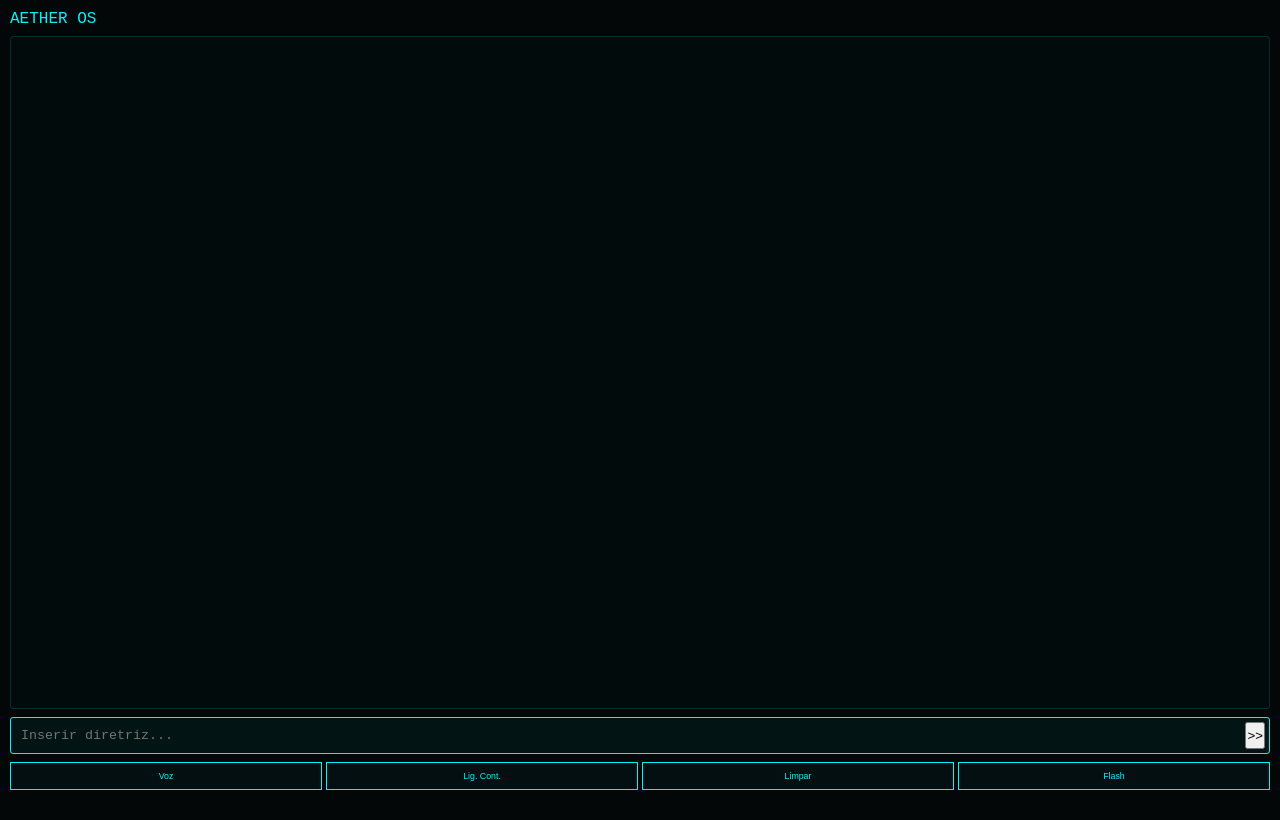
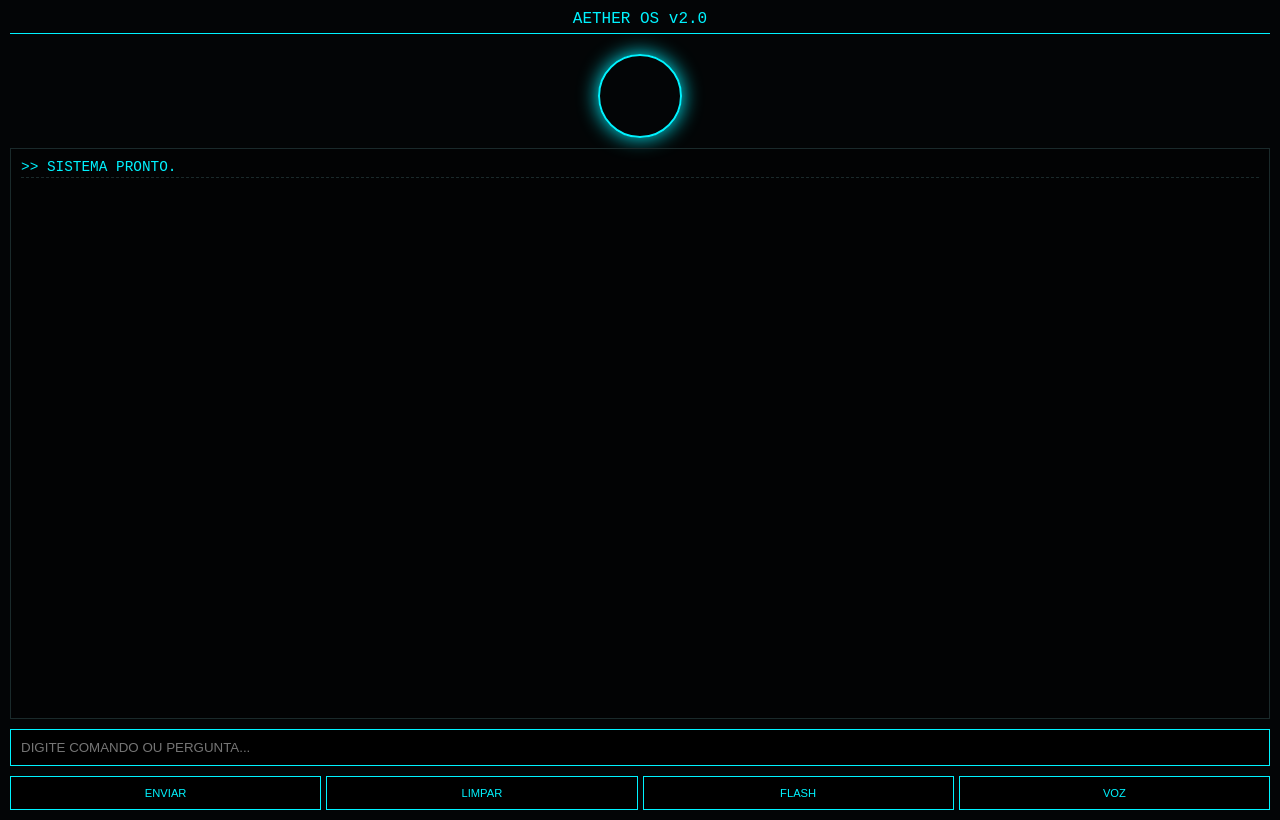
Before and after one commit to danisantosrocha188-commits/Meu-site, a website: page index.html in a window 1280 px wide. Drawn offline with Linux system fonts and the light colour scheme.

Commit message:
Update index.html

```diff
--- a/index.html
+++ b/index.html
@@ -2,94 +2,86 @@
 <html lang="pt-BR">
 <head>
     <meta charset="UTF-8">
-    <meta name="viewport" content="width=device-width, initial-scale=1.0, maximum-scale=1.0, user-scalable=no">
-    <title>AETHER OS</title>
+    <title>AETHER OS | SYSTEM</title>
     <style>
-        :root { --main-color: #00f3ff; --bg-color: #030708; --err-color: #ff0055; --font-mono: 'Courier New', Courier, monospace; }
-        * { box-sizing: border-box; margin: 0; padding: 0; user-select: none; }
-        html, body { width: 100%; height: 100%; background-color: var(--bg-color); color: var(--main-color); font-family: var(--font-mono); overflow: hidden; }
-        .app-container { display: flex; flex-direction: column; height: 100vh; height: 100dvh; padding: 10px; gap: 8px; }
-        #chat-container { flex: 1; overflow-y: auto; display: flex; flex-direction: column; gap: 8px; border: 1px solid rgba(0, 243, 255, 0.15); padding: 8px; background: rgba(0, 243, 255, 0.02); border-radius: 4px; }
-        .mensagem { font-size: 0.85rem; line-height: 1.3; word-break: break-word; }
-        .input-area { display: flex; gap: 5px; border: 1px solid var(--main-color); padding: 4px; background: rgba(0, 243, 255, 0.05); border-radius: 3px; }
-        input { flex: 1; background: transparent; border: none; color: var(--main-color); font-family: var(--font-mono); outline: none; padding: 6px; }
-        .reatores-grid { display: grid; grid-template-columns: repeat(4, 1fr); gap: 4px; }
-        .btn-reator { background: rgba(0, 243, 255, 0.03); border: 1px solid var(--main-color); color: var(--main-color); font-size: 0.55rem; padding: 8px 2px; text-align: center; cursor: pointer; }
-        .btn-reator.ativo { background: var(--main-color); color: var(--bg-color); font-weight: bold; }
+        :root { --neon: #00f3ff; --bg: #030506; }
+        body { background: var(--bg); color: var(--neon); font-family: 'Courier New', monospace; margin: 0; padding: 10px; height: 100vh; display: flex; flex-direction: column; }
+
+        /* HEADER & REACTOR */
+        header { border-bottom: 1px solid var(--neon); padding-bottom: 5px; margin-bottom: 10px; text-align: center; }
+        .reactor { width: 80px; height: 80px; border: 2px solid var(--neon); border-radius: 50%; margin: 10px auto; box-shadow: 0 0 15px var(--neon); animation: pulse 2s infinite; }
+        @keyframes pulse { 0% { box-shadow: 0 0 5px var(--neon); } 50% { box-shadow: 0 0 20px var(--neon); } 100% { box-shadow: 0 0 5px var(--neon); } }
+
+        /* TERMINAL */
+        #output { flex-grow: 1; overflow-y: auto; font-size: 0.9rem; margin-bottom: 10px; border: 1px solid #1a2a2b; padding: 10px; background: rgba(0,0,0,0.3); }
+        .log { margin-bottom: 5px; border-bottom: 1px dashed #1a2a2b; padding-bottom: 2px; }
+
+        /* CONTROLS - Estilo Sistema */
+        .controls { display: grid; grid-template-columns: repeat(4, 1fr); gap: 5px; }
+        button { background: #000; border: 1px solid var(--neon); color: var(--neon); padding: 10px 5px; cursor: pointer; font-size: 0.7rem; text-transform: uppercase; }
+        button:active { background: var(--neon); color: #000; }
+        input { background: #000; border: 1px solid var(--neon); color: #fff; width: 100%; padding: 10px; box-sizing: border-box; margin-bottom: 10px; }
     </style>
 </head>
 <body>
-    <div class="app-container">
-        <header><div class="logo">AETHER OS</div></header>
-        <div id="chat-container"></div>
-        <div class="input-area">
-            <input type="text" id="userInput" placeholder="Inserir diretriz..." onkeypress="if(event.key==='Enter') enviarMensagem()">
-            <button class="btn-send" onclick="enviarMensagem()">>></button>
-        </div>
-        <div class="reatores-grid">
-            <button class="btn-reator" id="reator-1" onclick="toggleReator(1)">Voz</button>
-            <button class="btn-reator" id="reator-2" onclick="toggleReator(2)">Lig. Cont.</button>
-            <button class="btn-reator" id="reator-3" onclick="toggleReator(3)">Limpar</button>
-            <button class="btn-reator" id="reator-4" onclick="toggleReator(4)">Flash</button>
-        </div>
+
+    <header>AETHER OS v2.0</header>
+    <div class="reactor"></div>
+
+    <div id="output">
+        <div class="log">>> SISTEMA PRONTO.</div>
+    </div>
+
+    <input type="text" id="cmd" placeholder="DIGITE COMANDO OU PERGUNTA...">
+
+    <div class="controls">
+        <button onclick="send()">ENVIAR</button>
+        <button onclick="clearLog()">LIMPAR</button>
+        <button onclick="toggleFlash()">FLASH</button>
+        <button onclick="toggleVoice()">VOZ</button>
     </div>
 
     <script>
-        let vozAtiva = false, ligacaoContinua = false, processando = false;
+        // LÓGICA DE CHAT
+        async function send() {
+            const input = document.getElementById('cmd');
+            const output = document.getElementById('output');
+            const msg = input.value;
+            if(!msg) return;
 
-        async function conectarIA(texto) {
-            // TENTATIVA 1: POLLINATIONS
+            output.innerHTML += `<div class="log" style="color:#fff">> ${msg}</div>`;
+            input.value = '';
+            output.innerHTML += `<div class="log">> Processando...</div>`;
+
             try {
-                const res1 = await fetch(`https://text.pollinations.ai/${encodeURIComponent(texto)}?seed=${Math.floor(Math.random()*9999)}`);
-                if(res1.ok) return await res1.text();
-            } catch(e) {}
+                // Requisição robusta
+                const res = await fetch(`https://text.pollinations.ai/${encodeURIComponent(msg)}?seed=${Date.now()}`);
+                const data = await res.text();
 
-            // TENTATIVA 2: POPCAT (Backup sem trava)
-            try {
-                const res2 = await fetch(`https://api.popcat.xyz/chatbot?msg=${encodeURIComponent(texto)}`);
-                const json2 = await res2.json();
-                return json2.response;
+                // Remove o "Processando..." e mostra a resposta
+                output.lastElementChild.remove();
+                output.innerHTML += `<div class="log" style="color:var(--neon)">>> AETHER: ${data}</div>`;
             } catch(e) {
-                return "Sistemas operacionais sobrecarregados. O canal principal de comunicação está offline, Senhor.";
+                output.lastElementChild.remove();
+                output.innerHTML += `<div class="log" style="color:red">>> ERRO: FALHA NA REDE.</div>`;
             }
+            output.scrollTop = output.scrollHeight;
         }
 
-        async function enviarMensagem() {
-            const input = document.getElementById('userInput');
-            const texto = input.value.trim();
-            if (!texto || processando) return;
+        // FUNÇÕES DE SISTEMA
+        function clearLog() { document.getElementById('output').innerHTML = ''; }
 
-            processando = true;
-            adicionarMsg('SENHOR', texto);
-            input.value = '';
-
-            const resposta = await conectarIA(texto);
-            adicionarMsg('AETHER', resposta);
-            if(vozAtiva) falar(resposta);
-
-            processando = false;
+        function toggleFlash() {
+            // Flash simples
+            document.body.style.filter = "invert(1)";
+            setTimeout(() => document.body.style.filter = "invert(0)", 200);
         }
 
-        function adicionarMsg(autor, txt) {
-            const div = document.createElement('div');
-            div.className = 'mensagem';
-            div.innerText = `>> ${autor}: ${txt}`;
-            document.getElementById('chat-container').appendChild(div);
-        }
-
-        function falar(t) {
-            window.speechSynthesis.cancel();
-            const u = new SpeechSynthesisUtterance(t);
-            u.lang = 'pt-BR';
-            window.speechSynthesis.speak(u);
-        }
-
-        function toggleReator(n) {
-            const b = document.getElementById('reator-'+n);
-            b.classList.toggle('ativo');
-            if(n===1) vozAtiva = b.classList.contains('ativo');
-            if(n===3) document.getElementById('chat-container').innerHTML = '';
+        function toggleVoice() {
+            const synth = window.speechSynthesis;
+            if(synth.speaking) synth.cancel();
+            else alert("Sintetizador pronto.");
         }
     </script>
 </body>
-                </html>
+    </html>
```
